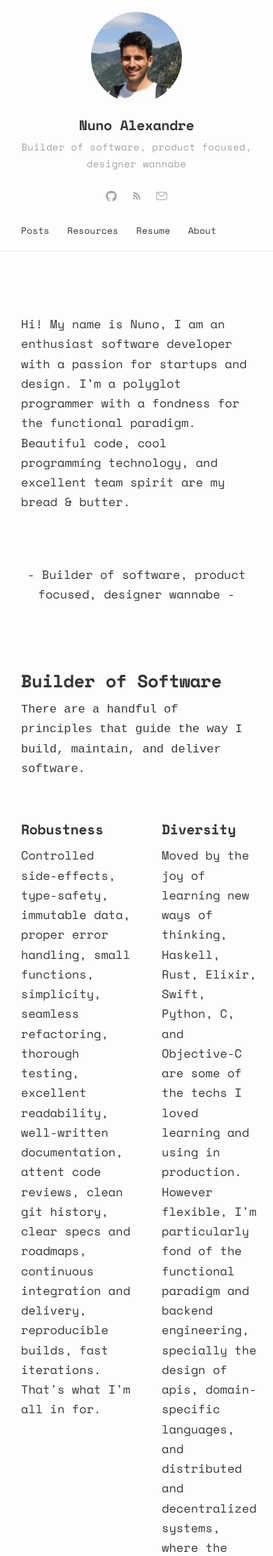
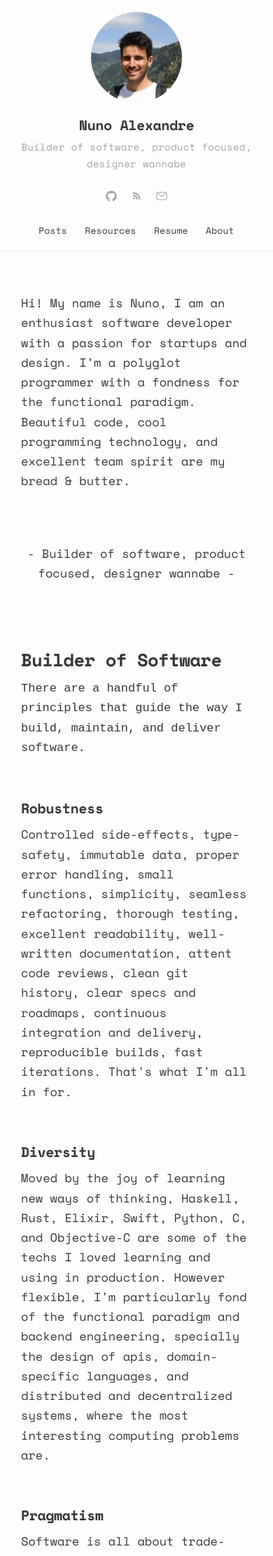
Before and after one commit to NunoAlexandre/nunoalexandre.github.io, a Jekyll site: the page built from index.html, in a window 390 px wide. Shown: the top 2223 px of the page at 70% size. Built offline with Jekyll 4.4.1, drawn with Linux system fonts in a browser that asks for light colours.

Commit message:
Improve responsiveness
Make two-column-grid one column (how ironic) on mobile and center align
the site links.

```diff
--- a/_sass/_layout.scss
+++ b/_sass/_layout.scss
@@ -29,10 +29,6 @@
 
     .menu-icon {
         display: none;
-    }
-
-    @include media-query($on-palm) {
-      text-align: left;
     }
 
     .page-link {
@@ -582,6 +578,10 @@ img.centered {
 .home {
   margin-top: $spacing-unit * 2;
 
+  @include media-query($on-palm) {
+    margin-top: $spacing-unit;
+  }
+
   .table-of-contents {
     text-align: center;
     padding: $spacing-unit*2 0 $spacing-unit 0;
@@ -595,6 +595,10 @@ img.centered {
   grid-row-gap: $spacing-unit * 1.5;
   margin: $spacing-unit * 2 0;
 
+  @include media-query($on-palm) {
+    grid-template-columns: repeat(1, 1fr);
+  }
+
   h3 {
     margin-top: 0px;
   }
```
